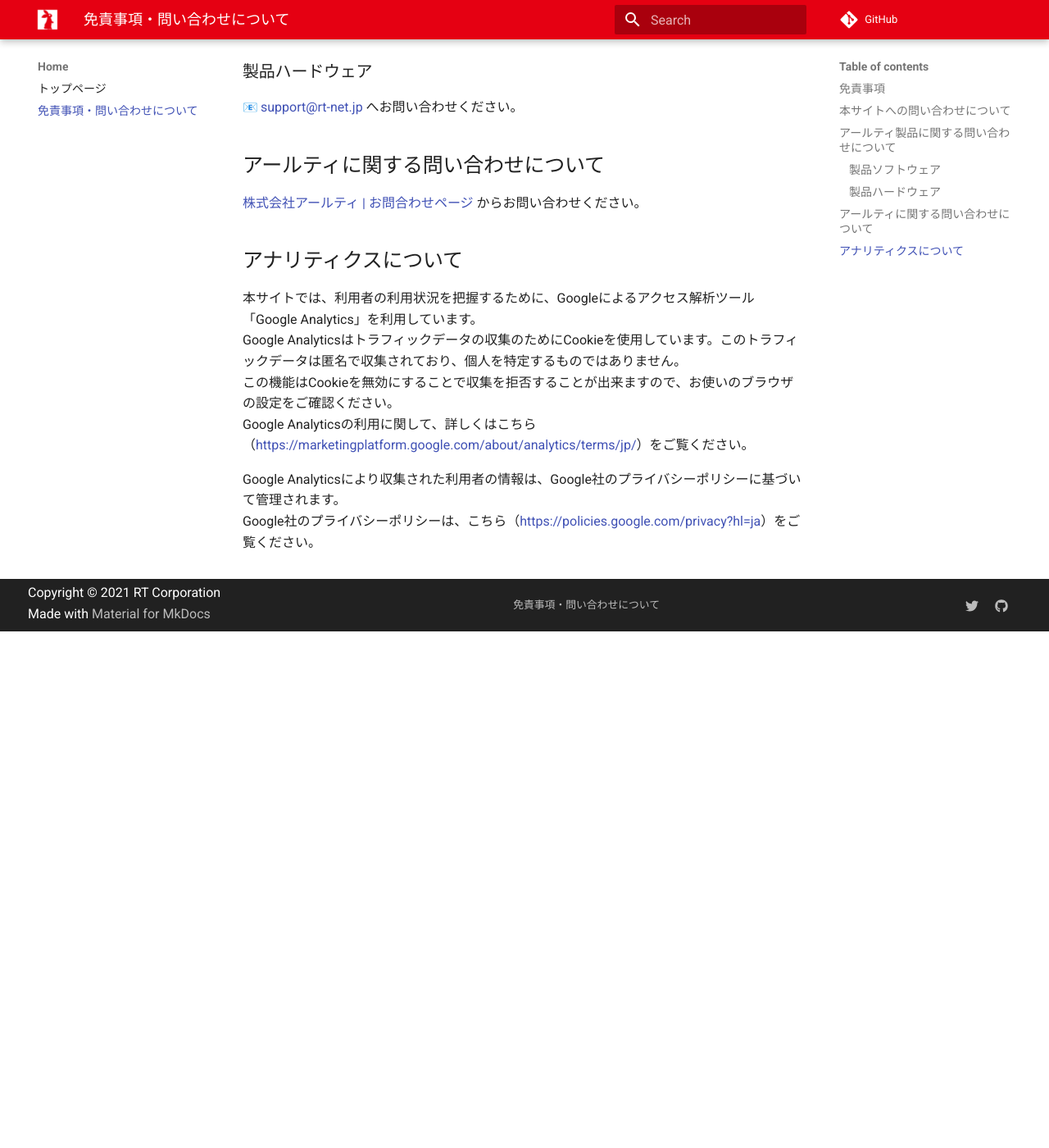
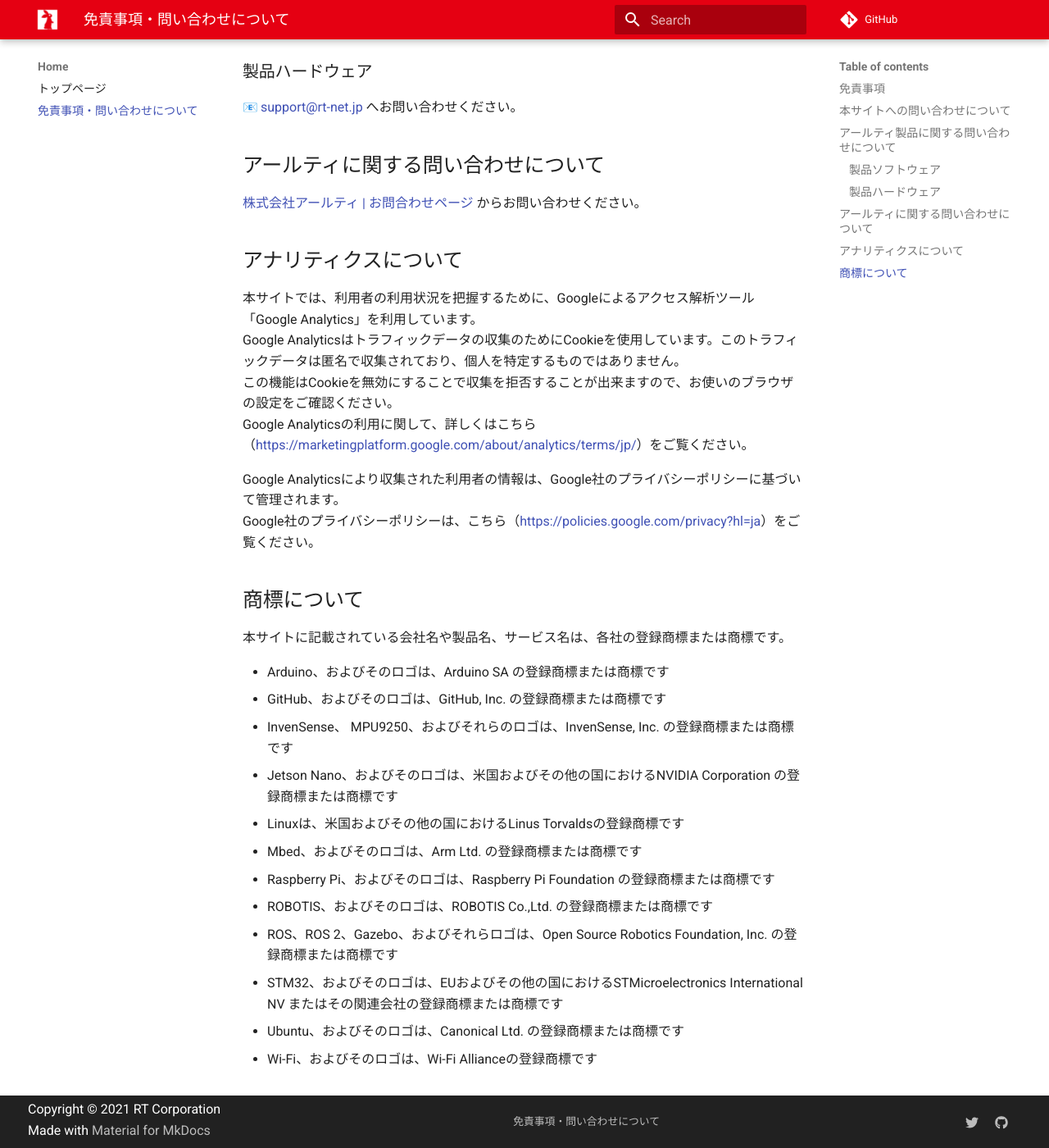
Before and after one commit to rt-net/tutorials, an MkDocs documentation site: the page built from docs/about.md, in a window 1280 px wide and 1400 px high, scrolled down 713 px. Shown: the whole window at 82% size. Built offline with MkDocs 1.6.1 and Material for MkDocs 9.7.7, drawn with Linux system fonts in a browser that asks for light colours; emoji names are drawn with the system emoji font; comment, search, counter and statistics services are not loaded; before the commit the page ends 1483 px from its top, so only the background shows below that.

Commit message:
商標について注意書きを追加

```diff
--- a/docs/about.md
+++ b/docs/about.md
@@ -40,3 +40,20 @@
 
 Google Analyticsにより収集された利用者の情報は、Google社のプライバシーポリシーに基づいて管理されます。
 Google社のプライバシーポリシーは、こちら（[https://policies.google.com/privacy?hl=ja](https://policies.google.com/privacy?hl=ja){target=_blank rel=noopener}）をご覧ください。
+
+## 商標について
+
+本サイトに記載されている会社名や製品名、サービス名は、各社の登録商標または商標です。
+
+- Arduino、およびそのロゴは、Arduino SA の登録商標または商標です
+- GitHub、およびそのロゴは、GitHub, Inc. の登録商標または商標です
+- InvenSense、 MPU9250、およびそれらのロゴは、InvenSense, Inc. の登録商標または商標です
+- Jetson Nano、およびそのロゴは、米国およびその他の国におけるNVIDIA Corporation の登録商標または商標です
+- Linuxは、米国およびその他の国におけるLinus Torvaldsの登録商標です
+- Mbed、およびそのロゴは、Arm Ltd. の登録商標または商標です
+- Raspberry Pi、およびそのロゴは、Raspberry Pi Foundation の登録商標または商標です
+- ROBOTIS、およびそのロゴは、ROBOTIS Co.,Ltd. の登録商標または商標です
+- ROS、ROS 2、Gazebo、およびそれらロゴは、Open Source Robotics Foundation, Inc. の登録商標または商標です
+- STM32、およびそのロゴは、EUおよびその他の国におけるSTMicroelectronics International NV またはその関連会社の登録商標または商標です
+- Ubuntu、およびそのロゴは、Canonical Ltd. の登録商標または商標です
+- Wi-Fi、およびそのロゴは、Wi-Fi Allianceの登録商標です
```
